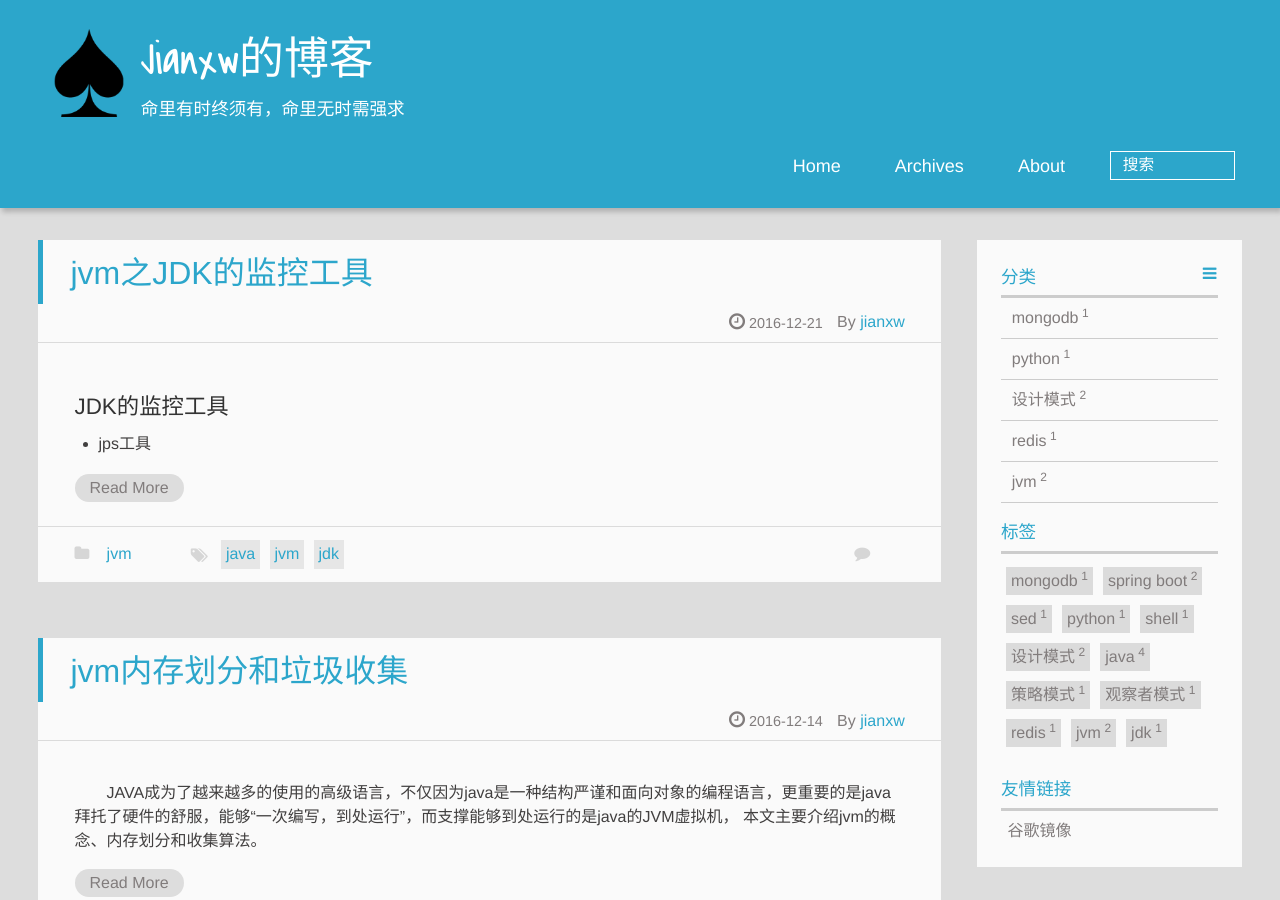
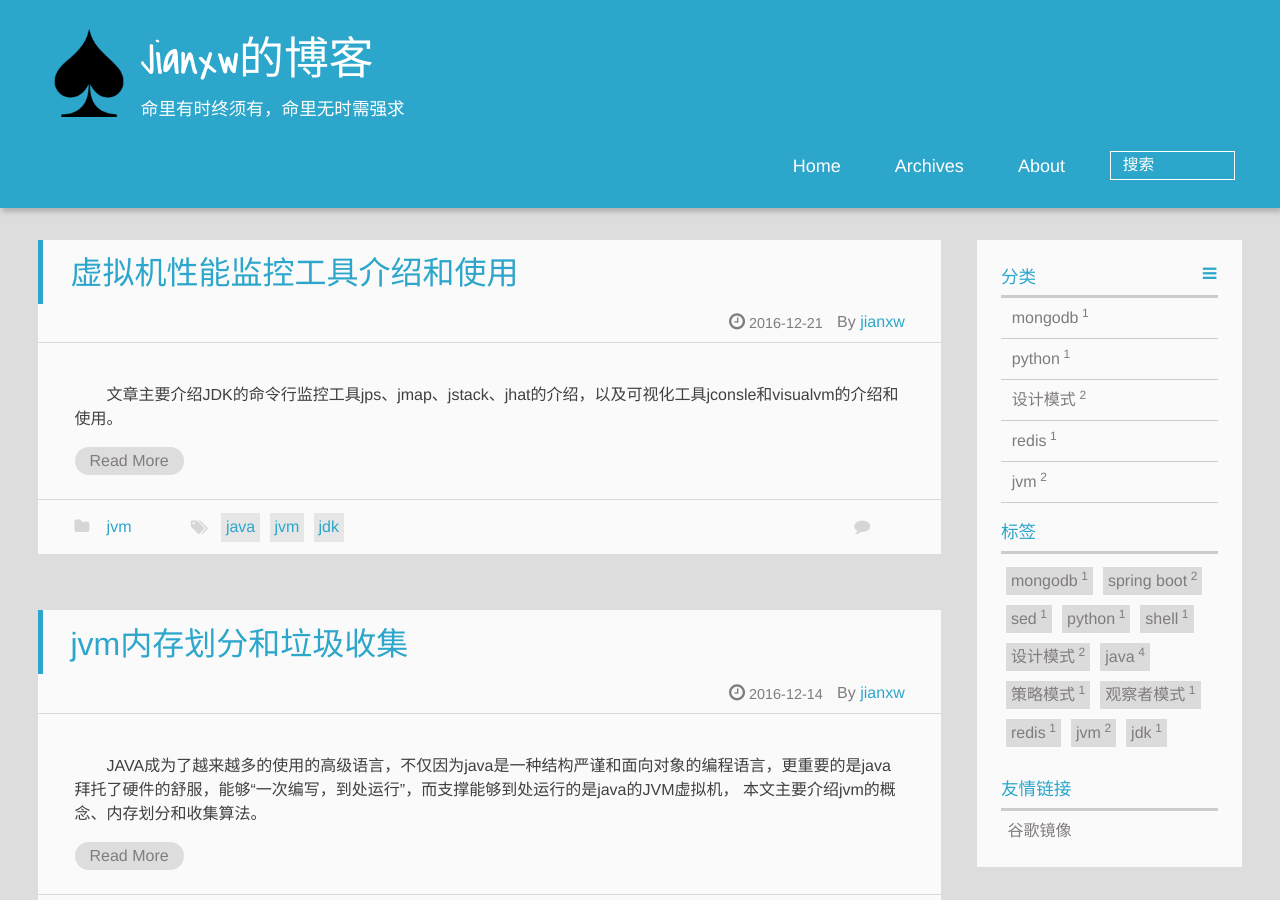
Before and after one commit to jianxw/jianxw.github.io, a Jekyll site: the page built from index.html, in a window 1280 px wide and 900 px high. Built offline with Jekyll 4.4.1, drawn with Linux system fonts in a browser that asks for light colours; the list of posts is cut into pages by our own code; comment, search, counter and statistics services are not loaded.

Commit message:
jvm之JDK的监控工具博客提交

```diff
--- a/_posts/2016-12-21-jvm-jdk-monitor.md
+++ b/_posts/2016-12-21-jvm-jdk-monitor.md
@@ -1,6 +1,6 @@
 ---
 layout: post
-title: jvm之JDK的监控工具
+title: 虚拟机性能监控工具介绍和使用
 published: true
 tags:
 - java
@@ -9,7 +9,9 @@ tags:
 categories: jvm
 ---
 
-### JDK的监控工具
+　　文章主要介绍JDK的命令行监控工具jps、jmap、jstack、jhat的介绍，以及可视化工具jconsle和visualvm的介绍和使用。
+
+### JDK命令行工具
 * jps工具
 
 　　JVM Process Status Tool 显示制定系统中所有HotSpot虚拟机进程。
@@ -79,6 +81,7 @@ FGCT    从应用程序启动到采样时old代(全gc)gc所用时间(s)
 GCT     从应用程序启动到采样时gc用的总时间(s)
 
 * Jmap工具
+
 　　Memory map for java， 生成虚拟机的内存转储快照（heapdump文件）;也可以设置在outofmemory的时候生成heapdump文件：-XX:+HeapDumpOutOfMemoryError；jmap不仅能生成dump文件，还阔以查询finalize执行队列、Java堆和永久代的详细信息，如当前使用率、当前使用的是哪种收集器等。
 Jmap命令格式为：
 
@@ -99,10 +102,13 @@ option可选值为：
 | -F | 当-dump没有响应时，强制生成dump快照。只在linux和Solaris系统上有效 |
 
 jmap例子：
+
 ~~~~~
 jmap -dump:live,format=b,file=dump.hprof 28920
 ~~~~~
+
 结果为：
+
 ~~~~~
 
 [root@dev tmp]$ jmap -dump:live,format=b,file=dump.hprof 2225
@@ -111,10 +117,12 @@ Heap dump file created
 [root@dev tmp]$ ls
 
 ~~~~~
+
 这个生成的文件需要通过下面要介绍的jhat工具来查看。
 
 
 * jhat工具
+
 　　JVM Heap Dump Browser，用户分析heapdump文件，会创建一个HTTP/HTML服务器，让用户可以在浏览器上面查看结果；
 通过jhat来查看上面生成的dump.hprof文件：
 ~~~~~
@@ -142,6 +150,7 @@ Server is ready.
 
 
 * jstack
+
 　　Stack Trace For Java，显示虚拟机的线程快照。
 
 jstack命令格式为：
@@ -227,6 +236,7 @@ Full thread dump Java HotSpot(TM) 64-Bit Server VM (24.79-b02 mixed mode):
 ~~~~~
 
 ### 可视化监控工具
+
 * JConsole工具
 　　基于JMX的可视化监视、管理工具，能够比较好的监控堆内存、线程等情况。
 
```
